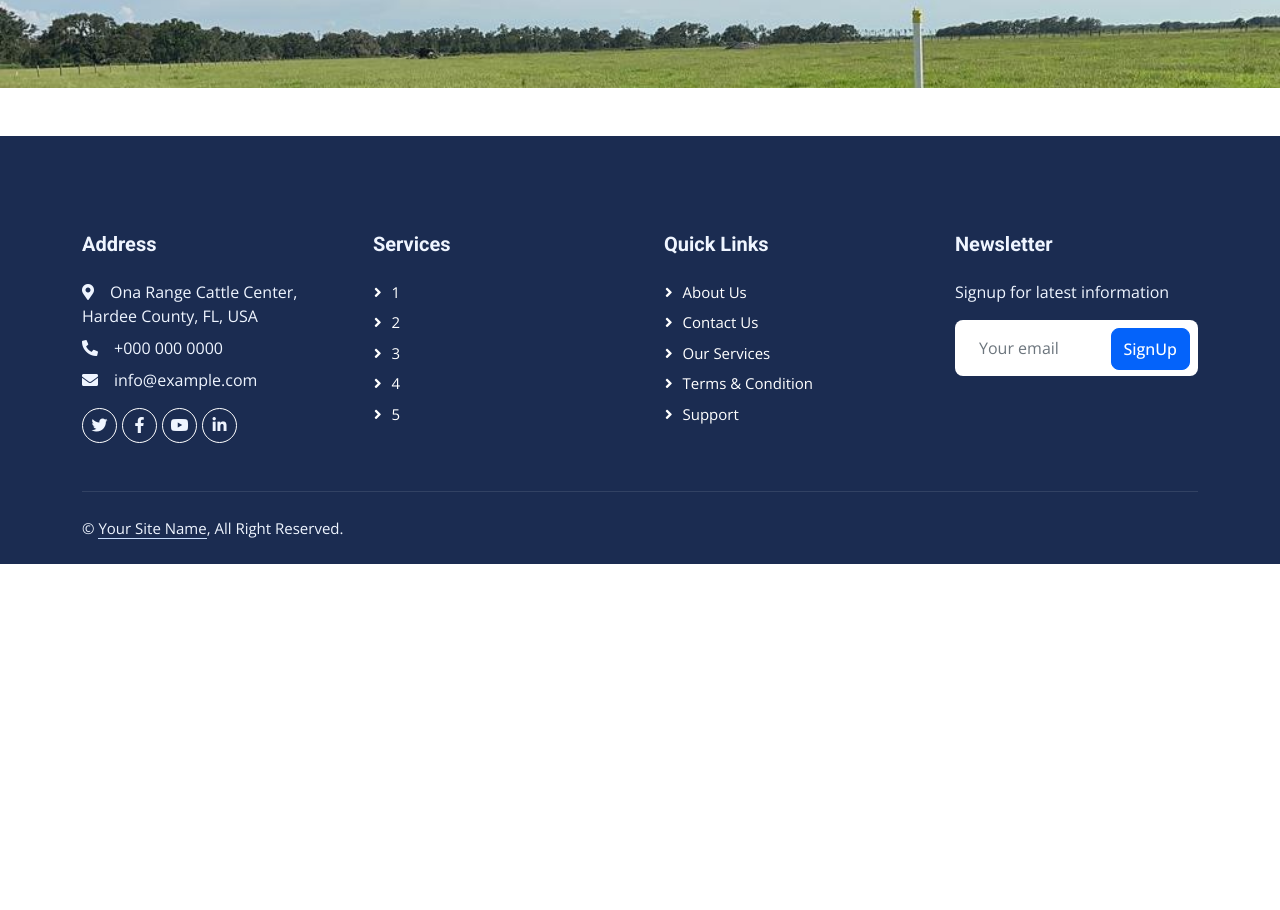
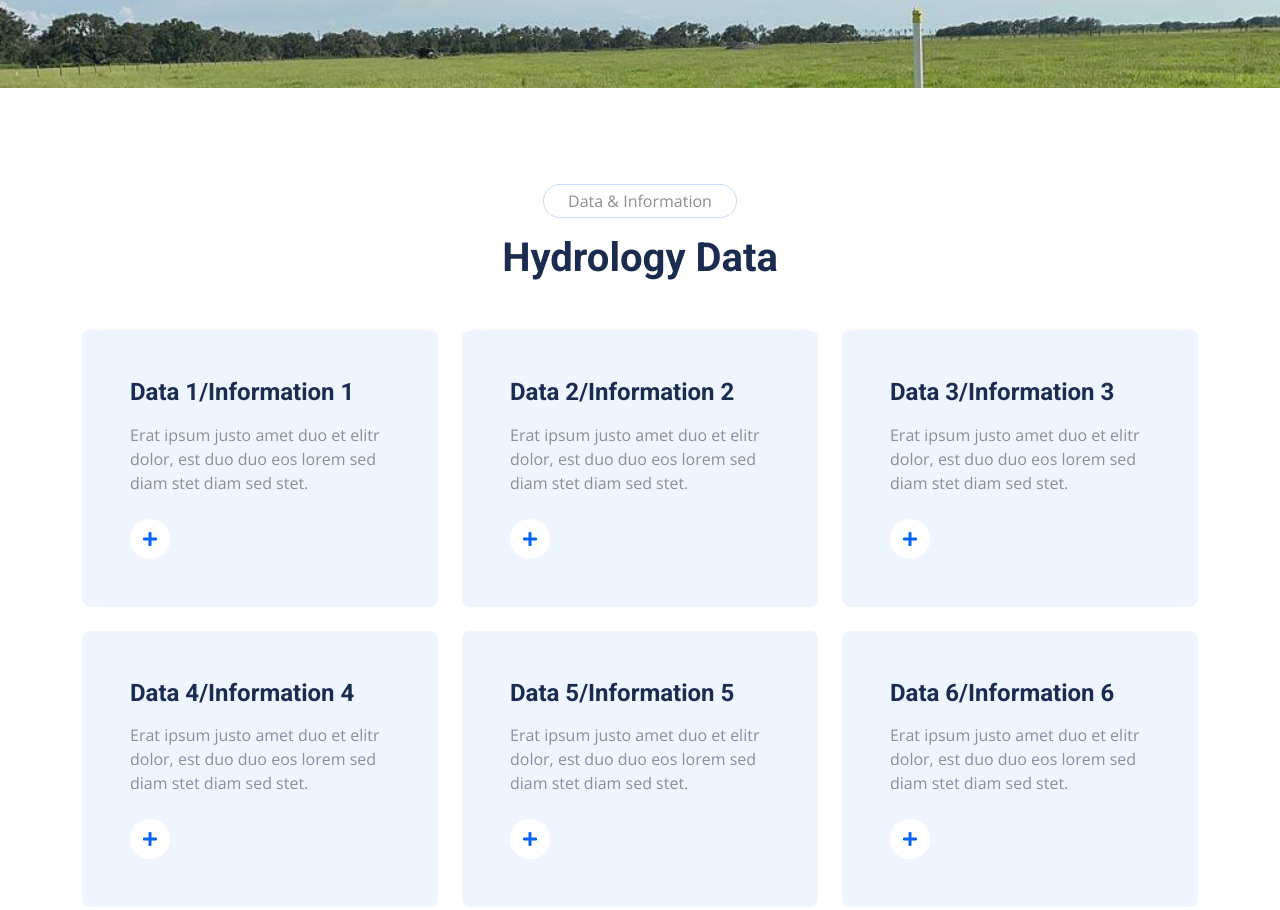
Before and after one commit to roh211/roh211.github.io, a plain HTML site: page service.html in a window 1280 px wide. Shown: the part 296-1206 px from the top of the page. Before the commit the page ends 860 px from the top, so only its background shows below. Drawn offline with nearby package versions, Linux system fonts and the light colour scheme.

Commit message:
Update service.html

```diff
--- a/service.html
+++ b/service.html
@@ -123,70 +123,80 @@
 
 
     <!-- Service Start -->
-    <!--
+
     <div class="container-xxl py-5">
         <div class="container">
             <div class="text-center mx-auto mb-5 wow fadeInUp" data-wow-delay="0.1s" style="max-width: 600px;">
                 <p class="d-inline-block border rounded-pill py-1 px-4">Data & Information</p>
-                <h1>Health Care Solutions</h1>
+                <h1>Hydrology Data</h1>
             </div>
             <div class="row g-4">
                 <div class="col-lg-4 col-md-6 wow fadeInUp" data-wow-delay="0.1s">
                     <div class="service-item bg-light rounded h-100 p-5">
-                        <div class="d-inline-flex align-items-center justify-content-center bg-white rounded-circle mb-4" style="width: 65px; height: 65px;">
+                        <!--<div class="d-inline-flex align-items-center justify-content-center bg-white rounded-circle mb-4" style="width: 65px; height: 65px;">
                             <i class="fa fa-heartbeat text-primary fs-4"></i>
-                        </div>
-                        <h4 class="mb-3">Cardiology</h4>
+                        </div> -->
+                        <h4 class="mb-3">Data 1/Information 1</h4>
                         <p class="mb-4">Erat ipsum justo amet duo et elitr dolor, est duo duo eos lorem sed diam stet diam sed stet.</p>
                         <a class="btn" href=""><i class="fa fa-plus text-primary me-3"></i>Read More</a>
                     </div>
                 </div>
                 <div class="col-lg-4 col-md-6 wow fadeInUp" data-wow-delay="0.3s">
                     <div class="service-item bg-light rounded h-100 p-5">
+                        <!--
                         <div class="d-inline-flex align-items-center justify-content-center bg-white rounded-circle mb-4" style="width: 65px; height: 65px;">
                             <i class="fa fa-x-ray text-primary fs-4"></i>
                         </div>
-                        <h4 class="mb-3">Pulmonary</h4>
+                    -->
+                        <h4 class="mb-3">Data 2/Information 2</h4>
                         <p class="mb-4">Erat ipsum justo amet duo et elitr dolor, est duo duo eos lorem sed diam stet diam sed stet.</p>
                         <a class="btn" href=""><i class="fa fa-plus text-primary me-3"></i>Read More</a>
                     </div>
                 </div>
                 <div class="col-lg-4 col-md-6 wow fadeInUp" data-wow-delay="0.5s">
                     <div class="service-item bg-light rounded h-100 p-5">
+                        <!--
                         <div class="d-inline-flex align-items-center justify-content-center bg-white rounded-circle mb-4" style="width: 65px; height: 65px;">
                             <i class="fa fa-brain text-primary fs-4"></i>
                         </div>
-                        <h4 class="mb-3">Neurology</h4>
+                    -->
+                        <h4 class="mb-3">Data 3/Information 3</h4>
                         <p class="mb-4">Erat ipsum justo amet duo et elitr dolor, est duo duo eos lorem sed diam stet diam sed stet.</p>
                         <a class="btn" href=""><i class="fa fa-plus text-primary me-3"></i>Read More</a>
                     </div>
                 </div>
                 <div class="col-lg-4 col-md-6 wow fadeInUp" data-wow-delay="0.1s">
                     <div class="service-item bg-light rounded h-100 p-5">
+                        <!--
                         <div class="d-inline-flex align-items-center justify-content-center bg-white rounded-circle mb-4" style="width: 65px; height: 65px;">
                             <i class="fa fa-wheelchair text-primary fs-4"></i>
                         </div>
-                        <h4 class="mb-3">Orthopedics</h4>
+                    -->
+                        <h4 class="mb-3">Data 4/Information 4</h4>
                         <p class="mb-4">Erat ipsum justo amet duo et elitr dolor, est duo duo eos lorem sed diam stet diam sed stet.</p>
                         <a class="btn" href=""><i class="fa fa-plus text-primary me-3"></i>Read More</a>
                     </div>
                 </div>
                 <div class="col-lg-4 col-md-6 wow fadeInUp" data-wow-delay="0.3s">
                     <div class="service-item bg-light rounded h-100 p-5">
+                        <!--
                         <div class="d-inline-flex align-items-center justify-content-center bg-white rounded-circle mb-4" style="width: 65px; height: 65px;">
                             <i class="fa fa-tooth text-primary fs-4"></i>
                         </div>
-                        <h4 class="mb-3">Dental Surgery</h4>
+                    -->
+                        <h4 class="mb-3">Data 5/Information 5</h4>
                         <p class="mb-4">Erat ipsum justo amet duo et elitr dolor, est duo duo eos lorem sed diam stet diam sed stet.</p>
                         <a class="btn" href=""><i class="fa fa-plus text-primary me-3"></i>Read More</a>
                     </div>
                 </div>
                 <div class="col-lg-4 col-md-6 wow fadeInUp" data-wow-delay="0.5s">
                     <div class="service-item bg-light rounded h-100 p-5">
+                        <!--
                         <div class="d-inline-flex align-items-center justify-content-center bg-white rounded-circle mb-4" style="width: 65px; height: 65px;">
                             <i class="fa fa-vials text-primary fs-4"></i>
                         </div>
-                        <h4 class="mb-3">Laboratory</h4>
+                    -->
+                        <h4 class="mb-3">Data 6/Information 6</h4>
                         <p class="mb-4">Erat ipsum justo amet duo et elitr dolor, est duo duo eos lorem sed diam stet diam sed stet.</p>
                         <a class="btn" href=""><i class="fa fa-plus text-primary me-3"></i>Read More</a>
                     </div>
@@ -194,7 +204,7 @@
             </div>
         </div>
     </div>
--->
+
     <!-- Service End -->
 
 
```
